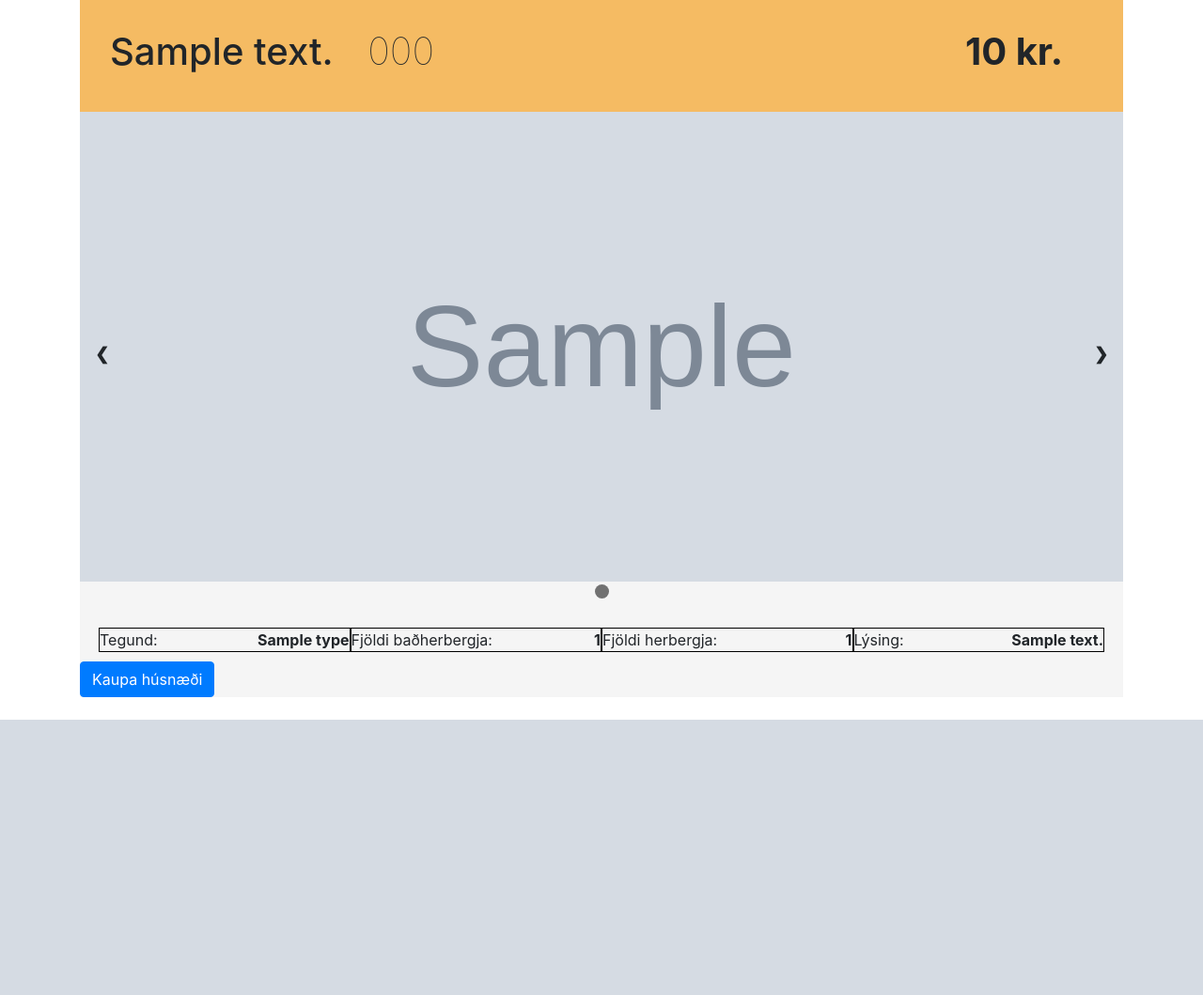
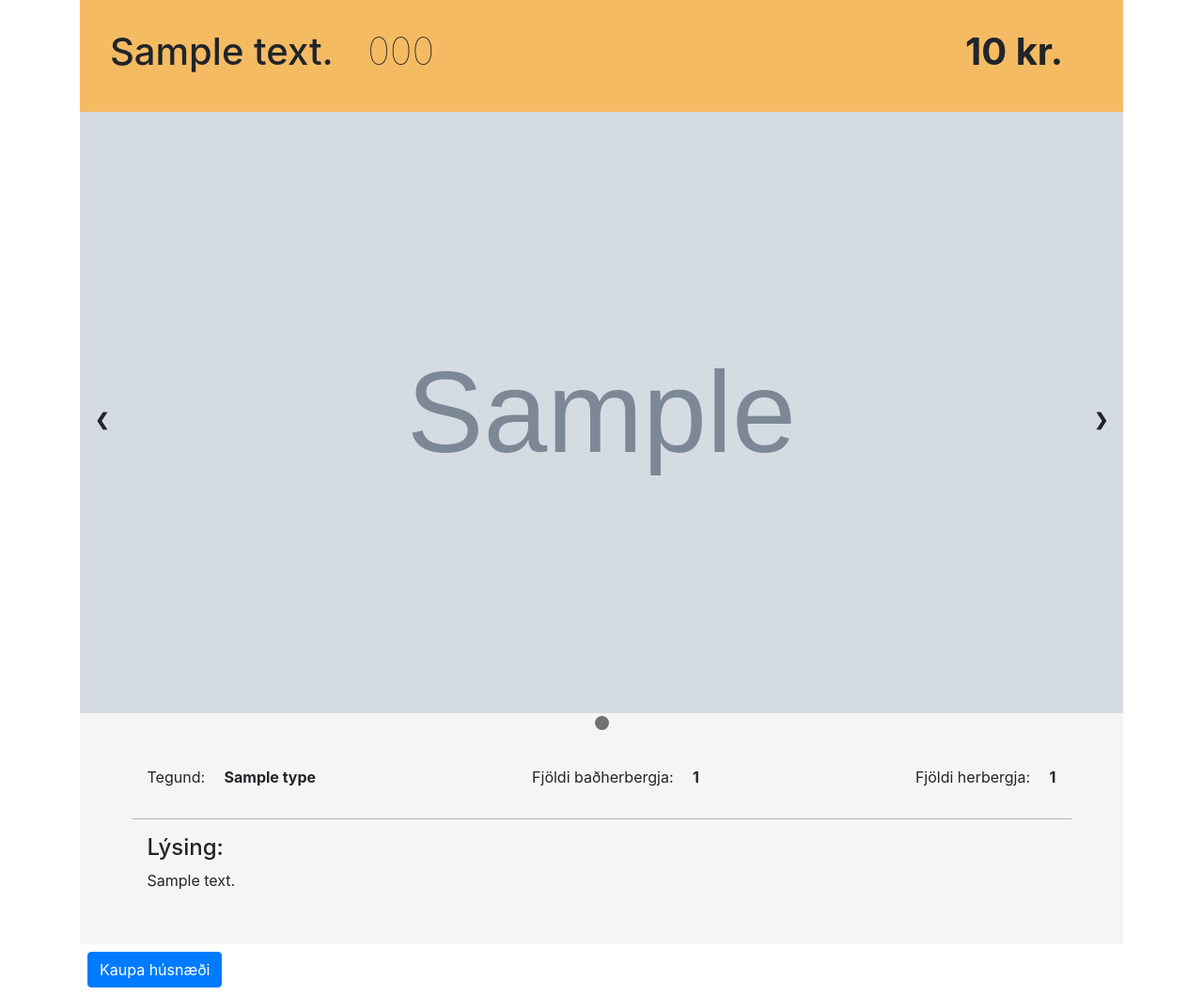
Before and after one commit to pker98/verklegt2, a Django app: template project/templates/hus/husnaedi_details.html in a window 1280 px wide. Shown: the part 57-1116 px from the top of the page at 94% size. Before the commit the page ends 823 px from the top, so only its background shows below. Run offline with Django 3.2, Linux system fonts and the light colour scheme; the template is opened without the code that fills it: most values are stand-ins (such as "Sample title", 1, 10 or a date in 2020); grey boxes marked "Sample" are stand-in pictures; some libraries are stand-ins or nearby versions.

Commit message:
specific apartment styling

```diff
--- a/project/fasteignasala/static/css/main.css
+++ b/project/fasteignasala/static/css/main.css
@@ -72,7 +72,7 @@ select option:nth-child(odd) {
 }
 
 .crop {
-    height: 14rem;
+    height: 60%;
     width: 100%;
     overflow: hidden;
     margin-bottom: 0.5rem;
@@ -208,9 +208,8 @@ select option:nth-child(odd) {
 }
 
 .history-block {
-    padding: 1.5rem;
     width: 100%;
-    height: 7rem;
+    height: 10rem;
     border-color: lightgrey;
     border-width: 0.1rem;
     border-style: solid;
@@ -221,7 +220,9 @@ select option:nth-child(odd) {
 
 
 .history-block a {
-    margin: auto;
+    margin-left: 1rem;
+    margin-top: 1rem;
+    display: inline-block;
 }
 
 .history-content :nth-child(even).history-block {
@@ -230,6 +231,15 @@ select option:nth-child(odd) {
 
 .history-content {
     margin-top: 3rem;
+}
+
+.history-img {
+    display: inline-block;
+    height: 8rem;
+    width: 10rem;
+    float: right;
+    margin: 1rem;
+    box-shadow: 0 4px 8px 0 rgba(0, 0, 0, 0.46);
 }
 
 .apartment_container .info {
@@ -289,9 +299,6 @@ select option:nth-child(odd) {
     top: 5%;
 }
 
-.glyphicon {
-    margin-bottom: 10px;margin-right: 10px;
-}
 
 .card {
     box-shadow: 0 4px 8px 0 rgba(0, 0, 0, 0.2);
@@ -387,54 +394,41 @@ select option:nth-child(odd) {
 }
 
 .slider-img {
-    width: 300px;
-    height: 500px;
+    height: 40rem;
 }
 
-hr {
-    display: none;
+
+.details {
+    padding: 1rem;
+    margin: 1rem auto;
+    display: flex;
+    justify-content: space-between;
+    width: 90%;
+
 }
 
-.details {
-    margin-top: 10px;
-    display: flex;
-    justify-content: space-between;
-    padding: 15px 20px 0 20px;
+.details_section {
+    text-align: center;
 }
 
-.details_line {
-    width: 35%;
-    border: 1px solid black;
-    margin: 0 0 10px 0;
+.details_description {
+    border-top: 0.1rem solid #b2b2b2;
+    display: block;
+    width: 90%;
+    margin: auto;
+    padding: 1rem;
+    text-align: justify;
 }
 
 .details_name {
-    float: left;
+    display: inline-block;
 }
 
 .details_value {
-    float: right;
-    font-weight: 700;
+    margin-left: 1rem;
+    font-weight: bold;
+    display: inline-block;
 }
-
-.details {
-    /*content: "";
-    border-bottom: 1px solid #d5d9dd;
-    height: 1px;
-    width: 98%;
-    margin-left: 2%;
-    padding: 12px 0 0 0;*/
-}
-
-/* Slideshow container */
-/*.slideshow-container {
-  max-width: 700px;
-  max-height: 700px;
-  position: relative;
-  margin: auto;
-  text-align: center;
-  z-index: 1;
-}*/
 
 .slideshow-container {
     text-align: left;
--- a/project/templates/hus/husnaedi_details.html
+++ b/project/templates/hus/husnaedi_details.html
@@ -27,38 +27,33 @@
         </div>
 
         <div class="details">
-            <div class="details_line">
+            <div class="details_section">
                 <div class="details_name">Tegund: </div>
                 <div class="details_value">{{ apartment.type }}</div>
-                <hr>
             </div>
-            <div class="details_line">
+            <div class="details_section">
                 <div class="details_name">Fjöldi baðherbergja: </div>
                 <div class="details_value">{{ apartment.num_bath_room }}</div>
-                <hr>
             </div>
-            <div class="details_line">
+            <div class="details_section">
                 <div class="details_name">Fjöldi herbergja: </div>
                 <div class="details_value">{{ apartment.num_rooms }}</div>
-                <hr>
             </div>
-            <div class="details_line">
-                <div class="details_name">Lýsing: </div>
-                <div class="details_value">{{ apartment.description }}</div>
-                <hr>
-            </div>
-            <br/>
+
         </div>
+        <div class="details_description">
+            <h2>Lýsing:</h2>
+            <p>{{ apartment.description }}</p>
+        </div>
+        <br>
+        <!-- The dots/circles -->
 
-        <!-- The dots/circles -->
-        <a href="{% url 'greidsla' apartment.id %}" class='block btn btn-primary'>Kaupa húsnæði</a>
 
+
+    </div>
+        <a href="{% url 'greidsla' apartment.id %}" class='block btn btn-primary m-2'>Kaupa húsnæði</a>
         {%  if user.is_superuser %}
-        <a href="{% url 'eyda_husnaedi' apartment.id %}" class='block btn btn-primary'>Eyða húsnæði</a>
-        <a href="{% url 'breyta_husnaedi' apartment.id %}" class='block btn btn-primary'>Breyta húsnæði</a>
+        <a href="{% url 'eyda_husnaedi' apartment.id %}" class='block btn btn-primary m-2'>Eyða húsnæði</a>
+        <a href="{% url 'breyta_husnaedi' apartment.id %}" class='block btn btn-primary m-2'>Breyta húsnæði</a>
         {% endif %}
-        <br>
-    </div>
-    <br>
-
 {% endblock %}
--- a/project/templates/notandi/profile.html
+++ b/project/templates/notandi/profile.html
@@ -23,8 +23,10 @@
                 <div class="history-block">
                     <a href="/{{ instance.apartment_id }}">
                     <h2>{{ instance.apartment }}</h2>
+                    <p>Póstnúmer: {{ instance.apartment.zip }}</p>
                     <p>Skoðað á: {{ instance.viewed_on }}</p>
                     </a>
+                    <img  class="history-img" src="{{ instance.apartment.apartmentimage_set.first.image }}">
                 </div>
 
             {% endfor %}
```
